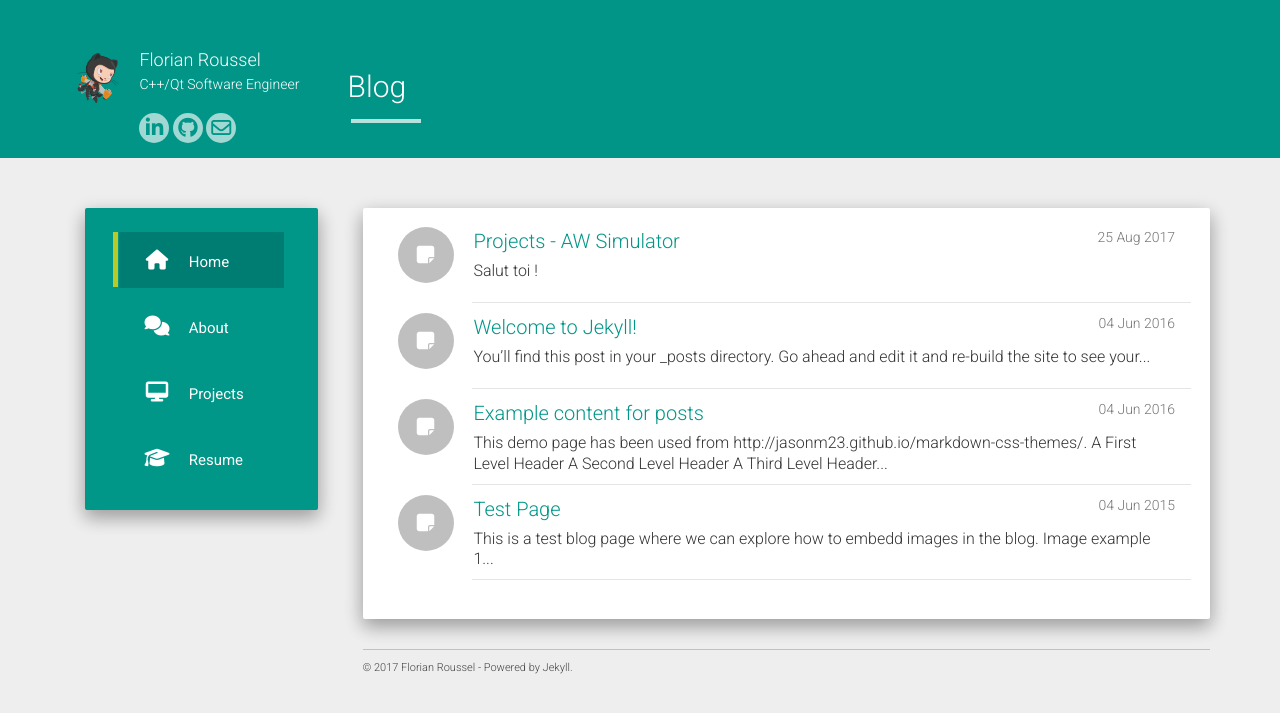
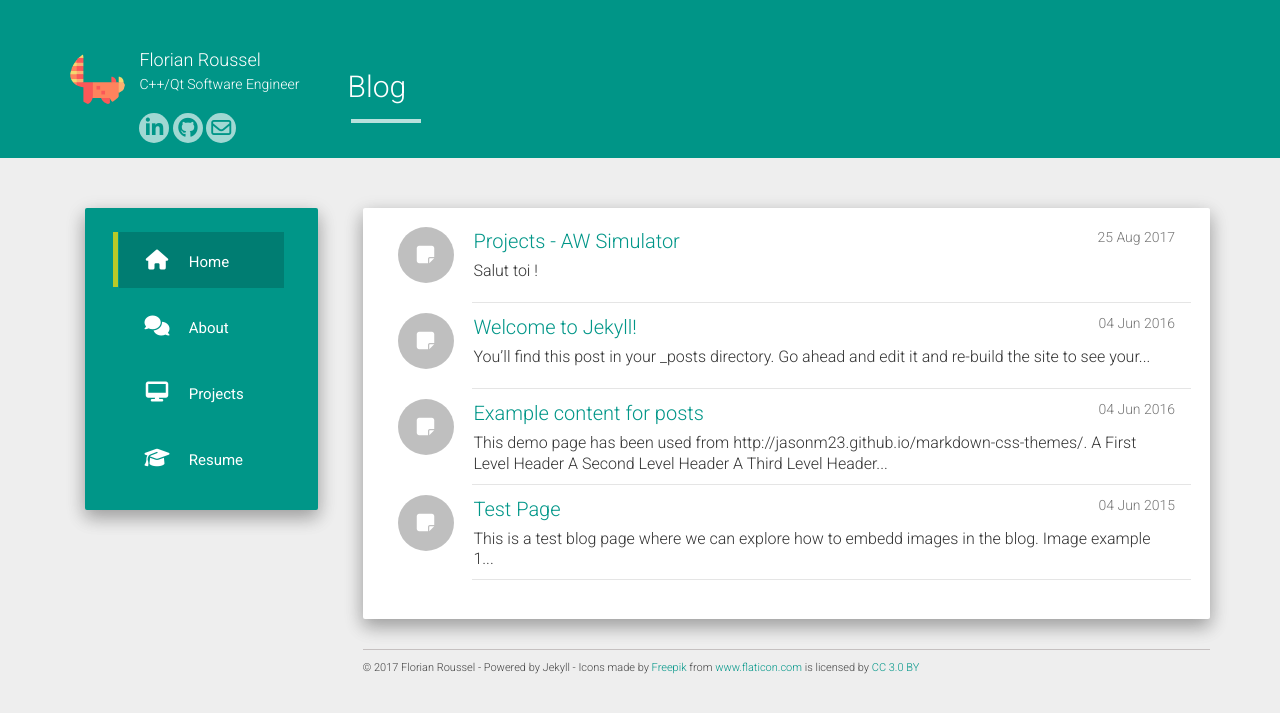
Before and after one commit to clement-roblot/karlito139.github.io, a Jekyll site: the page built from index.html, in a window 1280 px wide. Shown: the top 713 px of the page. Built offline with Jekyll 4.4.1, drawn with Linux system fonts in a browser that asks for light colours; nearby versions of some CDN libraries; the list of posts is cut into pages by our own code.

Commit message:
- Retrait de l'avatar de base.

```diff
--- a/_config.yml
+++ b/_config.yml
@@ -1,7 +1,7 @@
 title: Florian Roussel - Blog
 description: Blog
 author: Florian Roussel
-logo: /static/img/avatar.png
+logo: /static/img/red-panda.svg
 about: C++/Qt Software Engineer
 
 baseurl: ""
--- a/_includes/footer.html
+++ b/_includes/footer.html
@@ -1,3 +1,3 @@
 <footer>
-	© 2017 Florian Roussel - Powered by Jekyll.
+	© 2017 Florian Roussel - Powered by Jekyll - Icons made by <a href="http://www.freepik.com" title="Freepik">Freepik</a> from <a href="https://www.flaticon.com/" title="Flaticon">www.flaticon.com</a> is licensed by <a href="http://creativecommons.org/licenses/by/3.0/" title="Creative Commons BY 3.0" target="_blank">CC 3.0 BY</a>
 </footer>
```
Also changed, not shown: static/img/avatar.png (deleted), static/img/red-panda.svg (added).
